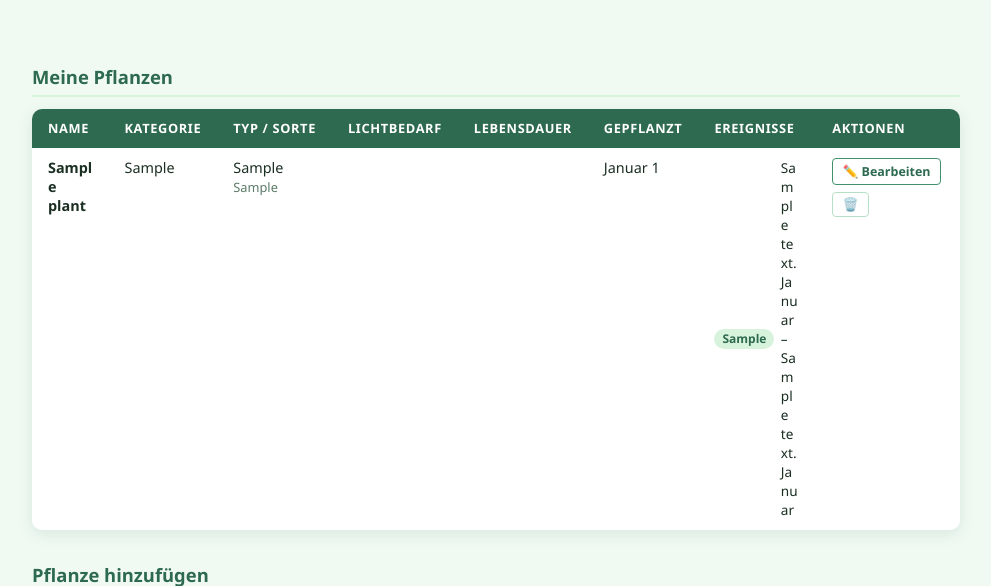
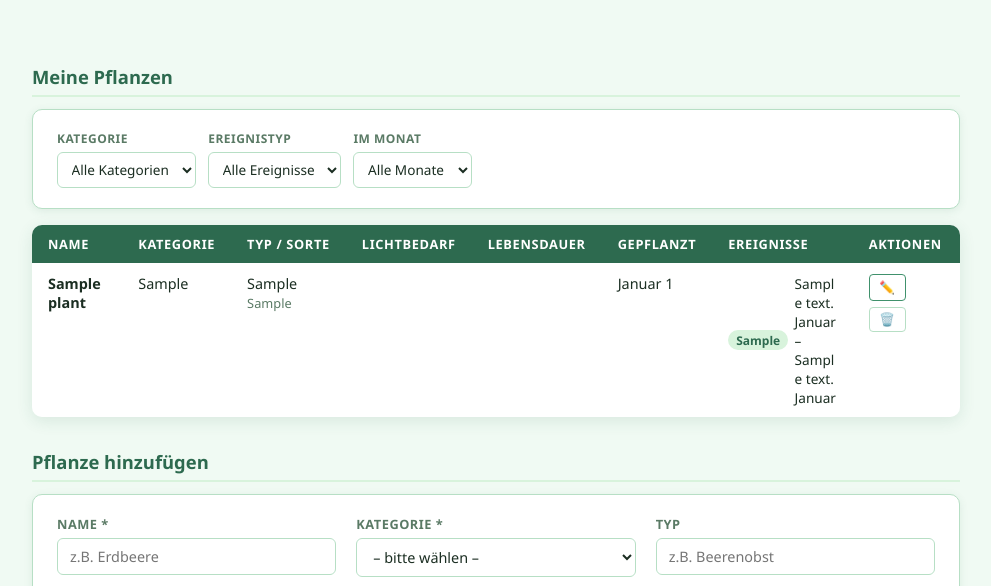
Before and after one commit to achimbarczok/garden-tracker, a Flask app: page / in a window 1280 px wide. Shown: the part 86-672 px from the top of the page, without its empty margins (144-1135 px from the left). Run offline with Flask 3, Linux system fonts and the light colour scheme; tables that the repository leaves empty hold one stand-in row (values such as "Sample post").

Commit message:
Feature: Filter nach Kategorie, Ereignistyp und Monat

```diff
--- a/app.py
+++ b/app.py
@@ -42,7 +42,42 @@ def _safe_next(next_url: str) -> str:
 @app.route("/")
 def index():
     plants = get_all_plants()
-    return render_template("index.html", plants=plants, german_months=GERMAN_MONTHS, valid_kategorien=VALID_KATEGORIEN)
+
+    # Filter: Kategorie
+    filter_kategorie = request.args.get("kategorie", "")
+    if filter_kategorie:
+        plants = [p for p in plants if p.get("kategorie") == filter_kategorie]
+
+    # Filter: Ereignistyp + Monat
+    filter_ereignis = request.args.get("ereignis", "")
+    filter_monat = request.args.get("monat", "")
+    if filter_monat:
+        try:
+            fm = int(filter_monat)
+        except ValueError:
+            fm = None
+        if fm and 1 <= fm <= 12:
+            def hat_ereignis_im_monat(plant):
+                for e in plant.get("ereignisse", []):
+                    if filter_ereignis and e["ereignistyp"] != filter_ereignis:
+                        continue
+                    if e["startmonat"] <= fm <= e["endmonat"]:
+                        return True
+                return False
+            plants = [p for p in plants if hat_ereignis_im_monat(p)]
+        elif filter_ereignis:
+            plants = [p for p in plants
+                      if any(e["ereignistyp"] == filter_ereignis for e in p.get("ereignisse", []))]
+    elif filter_ereignis:
+        plants = [p for p in plants
+                  if any(e["ereignistyp"] == filter_ereignis for e in p.get("ereignisse", []))]
+
+    return render_template("index.html", plants=plants, german_months=GERMAN_MONTHS,
+                           valid_kategorien=VALID_KATEGORIEN,
+                           valid_ereignistypen=sorted(VALID_EREIGNISTYPEN),
+                           filter_kategorie=filter_kategorie,
+                           filter_ereignis=filter_ereignis,
+                           filter_monat=filter_monat)
 
 
 @app.route("/add", methods=["POST"])
--- a/templates/index.html
+++ b/templates/index.html
@@ -6,8 +6,45 @@
 <div class="alert-error">{{ error }}</div>
 {% endif %}
 
+{% if plants or filter_kategorie or filter_ereignis or filter_monat %}
+<h2>Meine Pflanzen</h2>
+
+<div class="card" style="margin-bottom:1rem">
+    <form method="get" action="/" class="form-inline-row" style="align-items:flex-end;gap:.75rem">
+        <div class="form-field" style="margin:0">
+            <label style="font-size:.75rem">Kategorie</label>
+            <select name="kategorie" onchange="this.form.submit()">
+                <option value="">Alle Kategorien</option>
+                {% for k in valid_kategorien %}
+                <option value="{{ k }}" {% if filter_kategorie == k %}selected{% endif %}>{{ k }}</option>
+                {% endfor %}
+            </select>
+        </div>
+        <div class="form-field" style="margin:0">
+            <label style="font-size:.75rem">Ereignistyp</label>
+            <select name="ereignis" onchange="this.form.submit()">
+                <option value="">Alle Ereignisse</option>
+                {% for et in valid_ereignistypen %}
+                <option value="{{ et }}" {% if filter_ereignis == et %}selected{% endif %}>{{ et }}</option>
+                {% endfor %}
+            </select>
+        </div>
+        <div class="form-field" style="margin:0">
+            <label style="font-size:.75rem">Im Monat</label>
+            <select name="monat" onchange="this.form.submit()">
+                <option value="">Alle Monate</option>
+                {% for num, name in german_months.items() %}
+                <option value="{{ num }}" {% if filter_monat == num|string %}selected{% endif %}>{{ name }}</option>
+                {% endfor %}
+            </select>
+        </div>
+        {% if filter_kategorie or filter_ereignis or filter_monat %}
+        <a href="/" class="btn btn-ghost btn-sm">✕ Filter zurücksetzen</a>
+        {% endif %}
+    </form>
+</div>
+
 {% if plants %}
-<h2>Meine Pflanzen</h2>
 <div class="table-wrap">
 <table>
     <thead>
@@ -74,7 +111,7 @@
             </td>
             <td>
                 <div class="action-cell">
-                    <a href="/plant/{{ plant.id }}/edit" class="btn btn-outline btn-sm">✏️ Bearbeiten</a>
+                    <a href="/plant/{{ plant.id }}/edit" class="btn btn-outline btn-sm">✏️</a>
                     <form method="post" action="/remove/{{ plant.id }}" style="display:inline">
                         <button type="submit" class="btn btn-ghost btn-sm"
                                 onclick="return confirm('{{ plant.name }} wirklich entfernen?')">🗑️</button>
@@ -86,6 +123,15 @@
     </tbody>
 </table>
 </div>
+{% else %}
+<div class="empty-state">
+    <div class="icon">🔍</div>
+    <p>Keine Pflanzen gefunden.</p>
+    {% if filter_kategorie or filter_ereignis or filter_monat %}
+    <p style="margin-top:.5rem"><a href="/">Filter zurücksetzen</a></p>
+    {% endif %}
+</div>
+{% endif %}
 {% else %}
 <div class="empty-state">
     <div class="icon">🌿</div>
```
